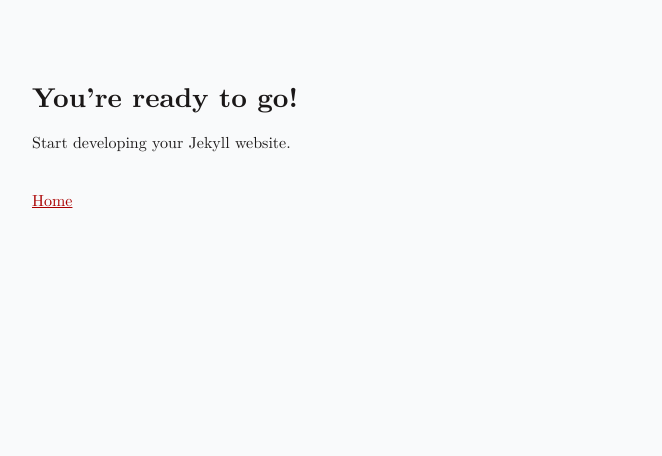
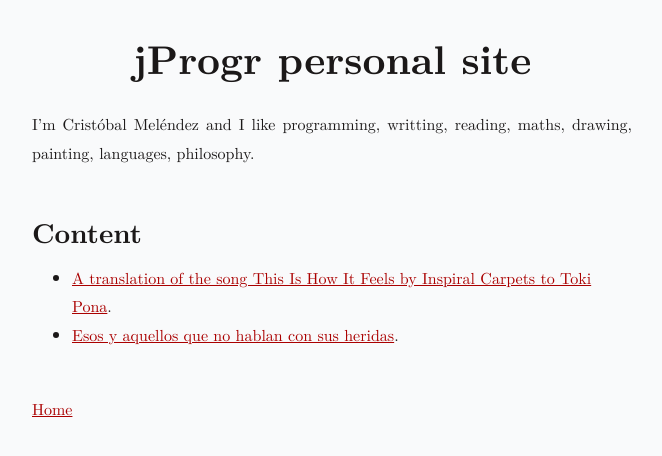
Before and after one commit to jProgr/jprogr.github.io, a Jekyll site: the page built from index.md, in a window 1280 px wide. Shown: the top 456 px of the page, without its empty margins (308-970 px from the left). Built offline with Jekyll 4.4.1, drawn with Linux system fonts in a browser that asks for light colours.

Commit message:
Add initial content

```diff
--- a/index.md
+++ b/index.md
@@ -1,8 +1,12 @@
 ---
-layout: default
-title: "Happy Jekylling!"
+title: "jProgr personal site"
 ---
 
-## You're ready to go!
+# jProgr personal site
 
-Start developing your Jekyll website.
+I'm Cristóbal Meléndez and I like programming, writting, reading, maths, drawing, painting, languages, philosophy.
+
+## Content
+
+- [A translation of the song This Is How It Feels by Inspiral Carpets to Toki Pona](/this-is-how-it-feels-by-inspiral-carpets-to-toki-pona).
+- [Esos y aquellos que no hablan con sus heridas](/heridas).
```
Also changed, not shown: _posts/2017-03-29-heridas.md (added, +13 -0 lines), _posts/2017-11-03-this-is-how-it-feels-by-inspiral-carpets-to-toki-pona.md (added, +46 -0 lines).
